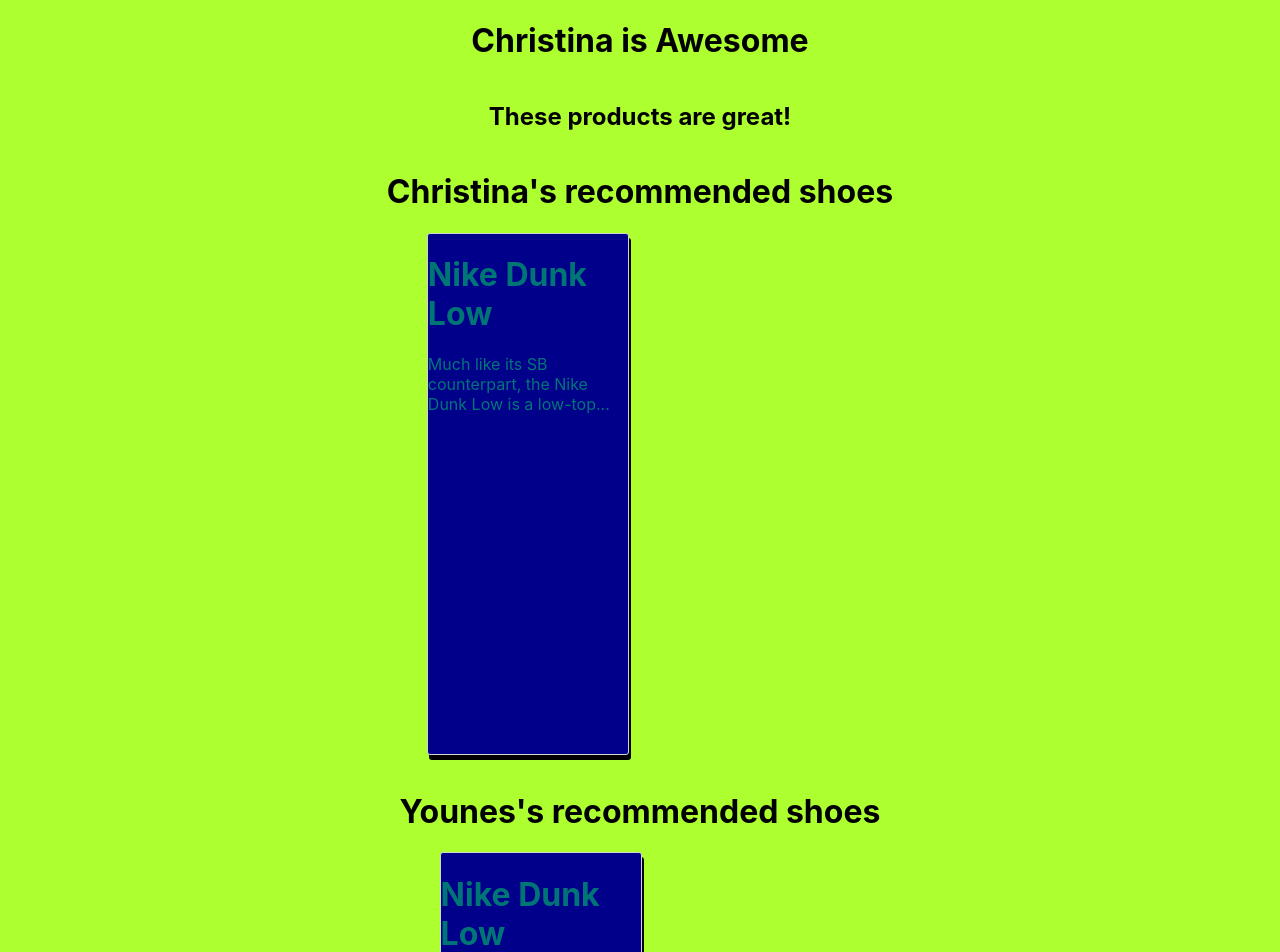
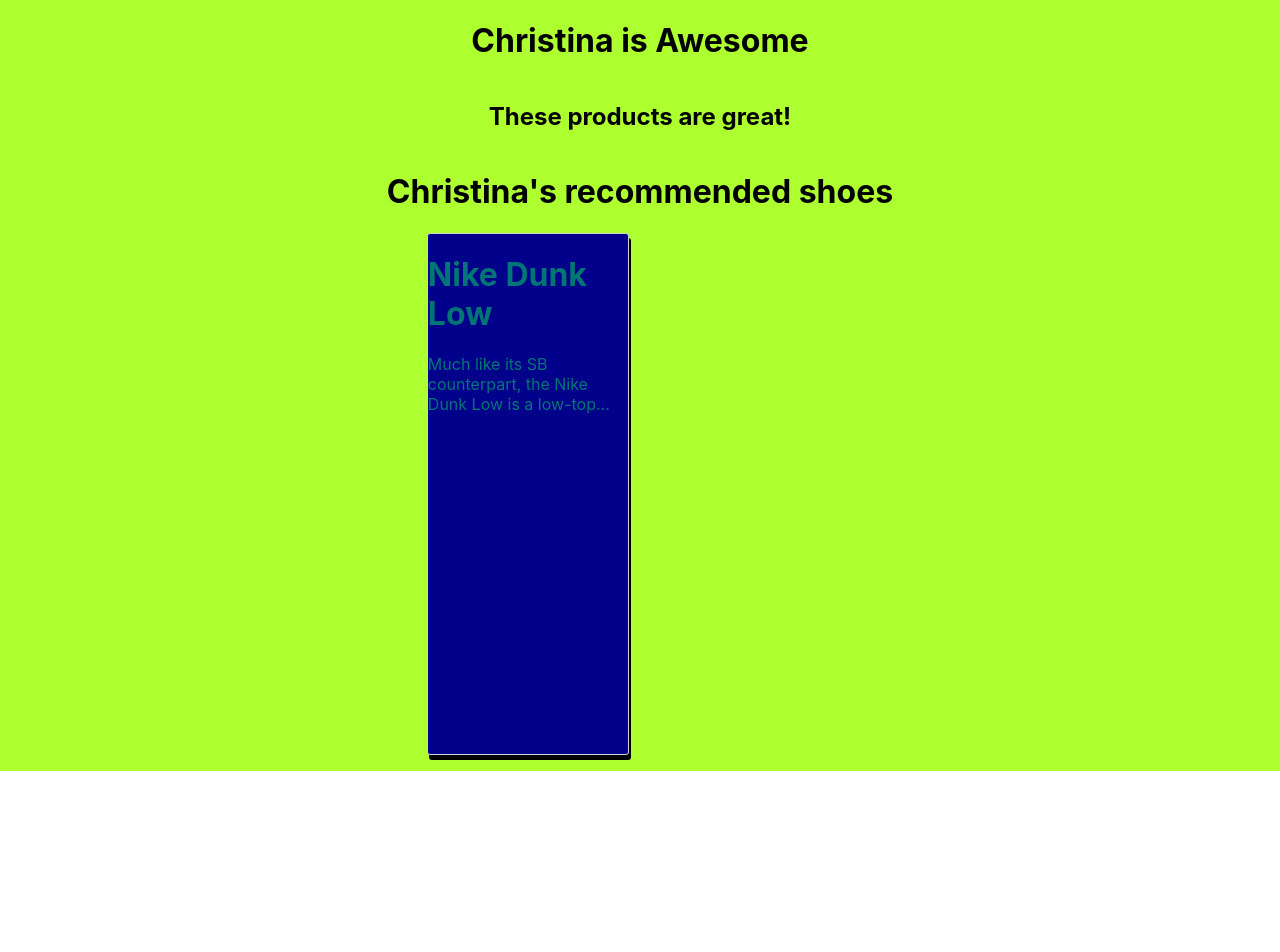
Before and after one commit to christina-ml/props-products-app, a React (Create React App) app: page / in a window 1280 px wide. Shown: the top 952 px of the page. After the commit the page ends 800 px from the top, so only its background shows below. Built offline with nearby package versions, Linux system fonts and the light colour scheme.

Commit message:
removed extra props in App.js to go back to how it was before

```diff
--- a/src/App.js
+++ b/src/App.js
@@ -7,7 +7,6 @@
       <h1>Christina is Awesome</h1>
       <h2>These products are great!</h2>
       <RecommendedProducts title={"Christina's recommended shoes"} />
-      <RecommendedProducts title={"Younes's recommended shoes"} />
     </div>
   );
 }
```
